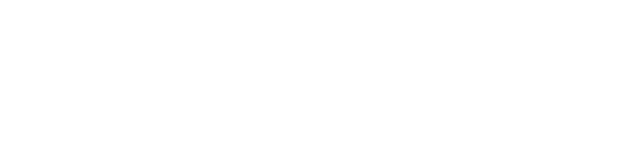
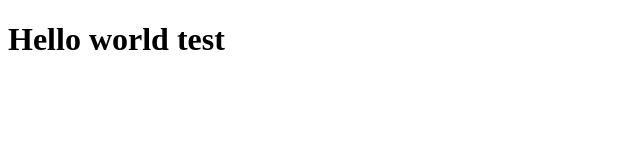
Before and after one commit to daniel220692/demo-test-git-commands, a plain HTML site: page index.html in a window 1280 px wide. Shown: the whole page, without its empty margins (0-640 px from the left). Drawn offline with Linux system fonts and the light colour scheme.

Commit message:
Add title index main

```diff
--- a/index.html
+++ b/index.html
@@ -5,6 +5,7 @@
     <meta http-equiv="X-UA-Compatible" content="IE=edge">
     <meta name="viewport" content="width=device-width, initial-scale=1.0">
     <title>Test Git Hub</title>
+    <h1>Hello world test</h1>
 </head>
 <body>
 
```
